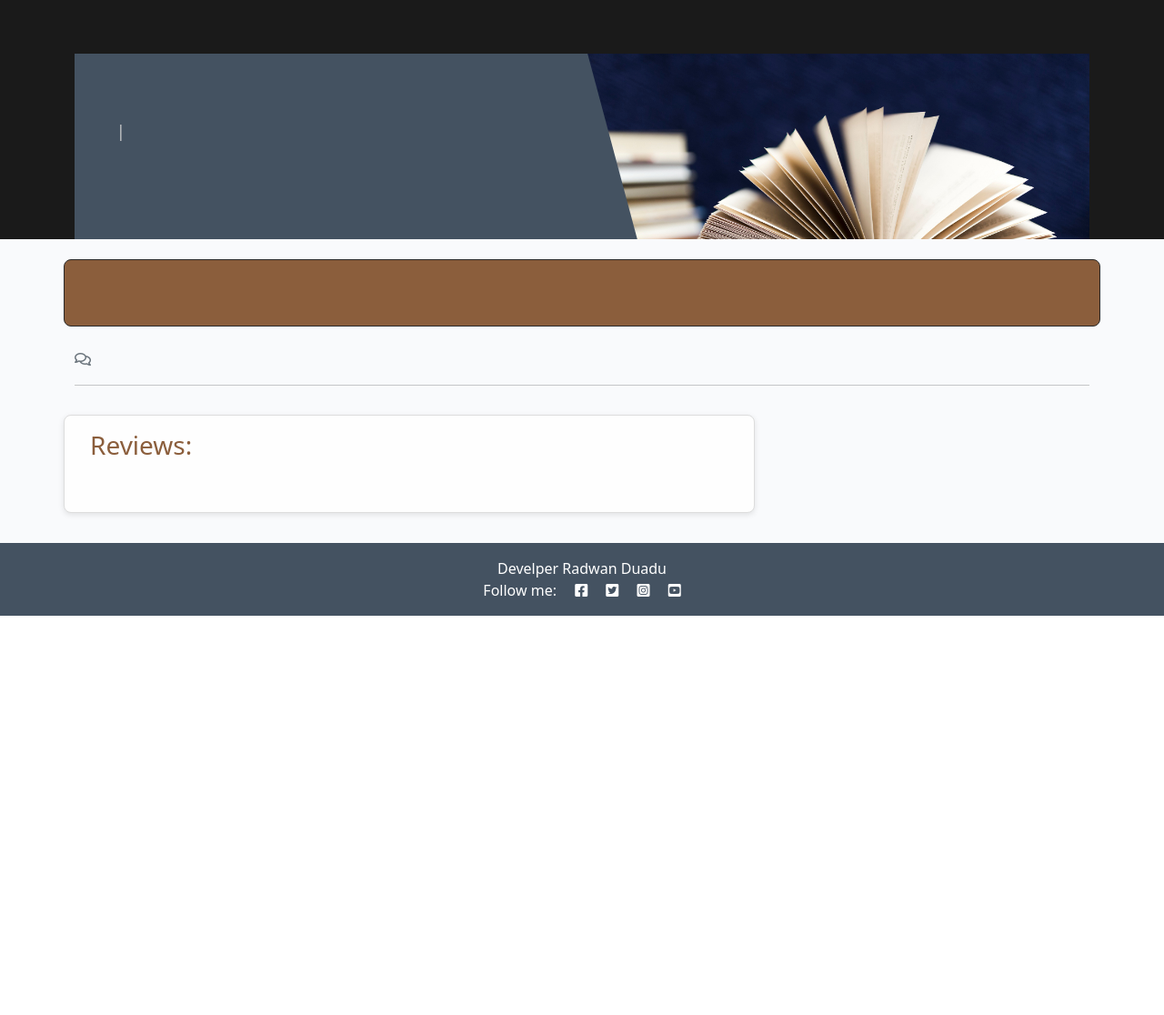
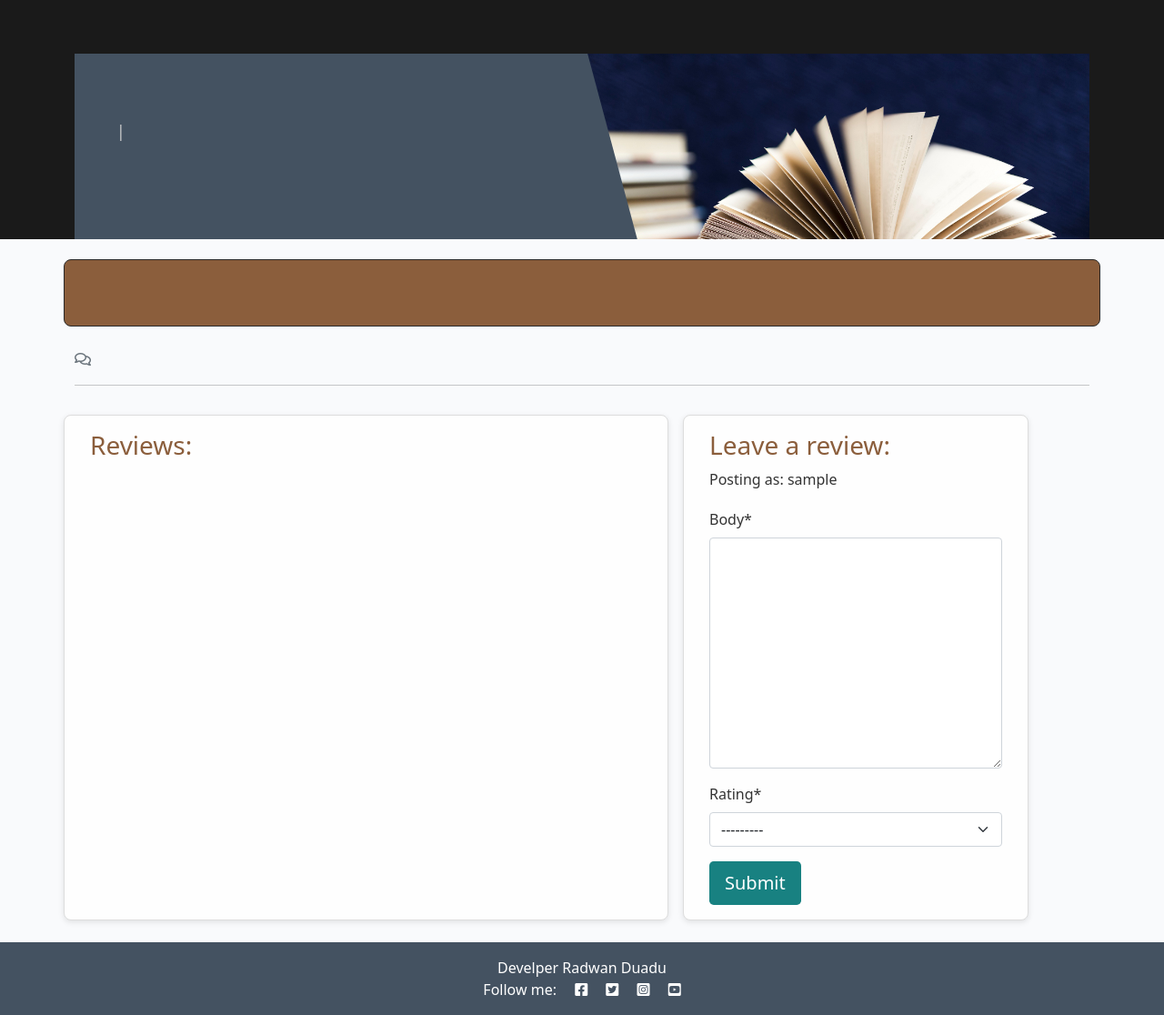
Before and after one commit to RadwanDuadu/100Reads, a Django app: template library/templates/library/book_detail.html in a window 1280 px wide. Shown: the part 123-1239 px from the top of the page at 91% size. Before the commit the page ends 800 px from the top, so only its background shows below. Run offline with Django 4.2, Linux system fonts and the light colour scheme; the template is opened without the code that fills it: values that come from a table or form of the project are taken from there, others are empty; the visitor is signed in with stand-in values (Sample User, id 1); some libraries are stand-ins or nearby versions.

Commit message:
Add form for submission of reviews via website

```diff
--- /dev/null
+++ b/library/forms.py
@@ -0,0 +1,11 @@
+from .models import Review
+from django import forms
+
+
+class ReviewForm(forms.ModelForm):
+    class Meta:
+        model = Review
+        fields = ['body', 'rating']  # Include rating here
+        widgets = {
+            'rating': forms.Select(choices=[(i, f'{i} Star{"s" if i > 1 else ""}') for i in range(1, 6)])
+        }
--- a/library/templates/library/book_detail.html
+++ b/library/templates/library/book_detail.html
@@ -1,5 +1,6 @@
 {% extends 'base.html' %} {% block content %}
 {% load static %}
+{% load crispy_forms_tags %}
 
 <div class="masthead">
     <div class="container">
@@ -42,7 +43,7 @@
     </div>
     <!-- Displaying Reviews -->
     <div class="row">
-        <div class="col-md-8 card review-card mb-4 mt-3">
+        <div class="col-md-7 card review-card mb-4 mt-3">
             <h3 class="p-3">Reviews:</h3>
             <div class="card-body">
                 {% for review in reviews %}
@@ -67,6 +68,27 @@
                 {% endfor %}
             </div>
         </div>
+        <!-- Creating New Reviews -->
+        <div class="col-md-4 card review-card mb-4 mt-3 ms-md-3">
+        <div class="card-body">
+            {% if user.is_authenticated %}
+            <h3>Leave a review:</h3>
+            <p>Posting as: {{ user.username }}</p>
+            <form id="reviewForm" method="post" style="margin-top: 1.3em;">
+                {% csrf_token %}
+                <div class="mb-3">
+                    {{ review_form.body|as_crispy_field }}
+                </div>
+                <div class="mb-3">
+                    {{ review_form.rating|as_crispy_field }}
+                </div>
+                <button id="submitButton" type="submit" class="btn btn-signup btn-lg">Submit</button>
+            </form>
+            {% else %}
+            <p>Log in to leave a review</p>
+            {% endif %}
+        </div>
+        </div>
     </div>
 </div>
 
--- a/read_list/settings.py
+++ b/read_list/settings.py
@@ -49,6 +49,8 @@ INSTALLED_APPS = [
     'allauth',
     'allauth.account',
     'allauth.socialaccount',
+    'crispy_forms',
+    'crispy_bootstrap5',
     'cloudinary',
     'django_summernote',
     'library',
@@ -58,6 +60,9 @@ INSTALLED_APPS = [
 SITE_ID = 1
 LOGIN_REDIRECT_URL = '/'
 LOGOUT_REDIRECT_URL = '/'
+
+CRISPY_ALLOWED_TEMPLATE_PACKS = "bootstrap5"
+CRISPY_TEMPLATE_PACK = "bootstrap5"
 
 MIDDLEWARE = [
     'django.middleware.security.SecurityMiddleware',
```
Also changed, not shown: library/views.py (+12 -0 lines).
